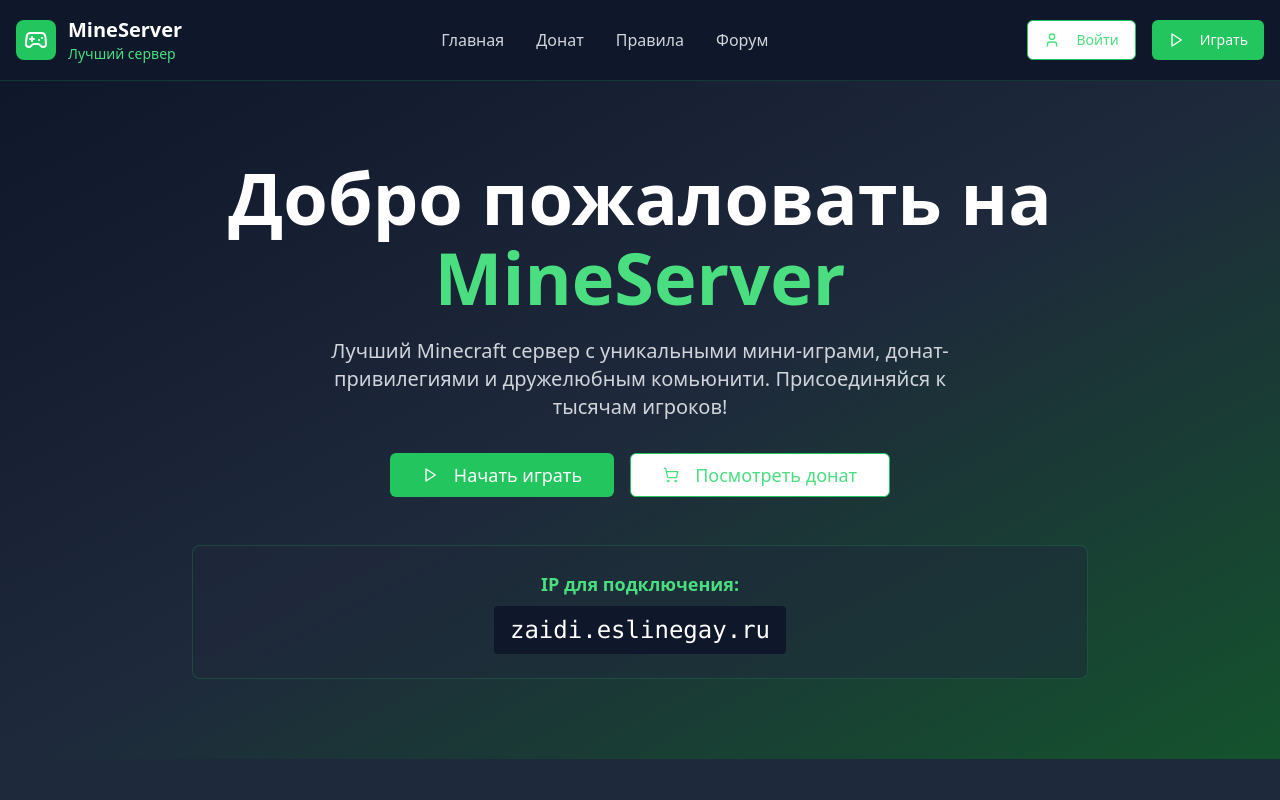
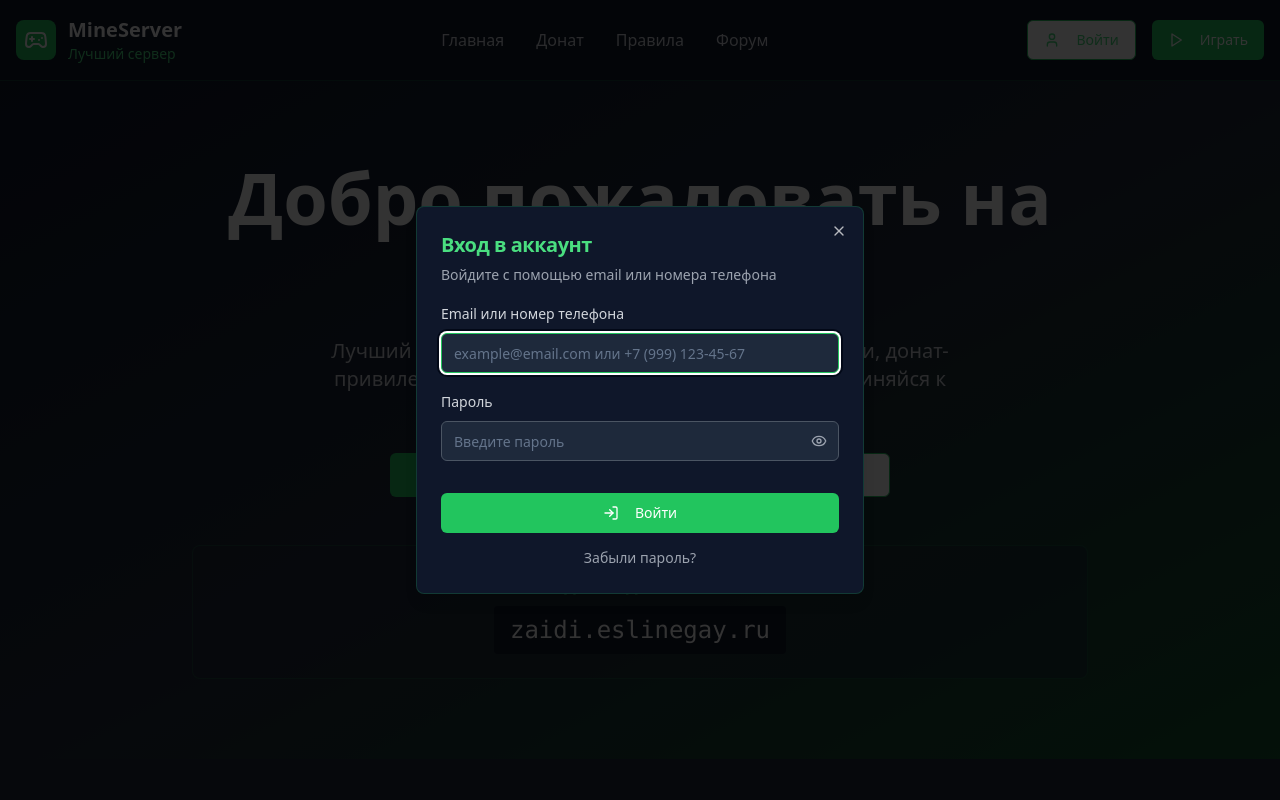
Before and after one commit to pr-poehali-dev/minecraft-server-donate-site-1, a React (Vite) app: page / in a window 1280 px wide. Both pictures are taken after a click on the button "Войти". Shown: the top 800 px of the page. Built offline with nearby package versions, Linux system fonts and the light colour scheme.

Commit message:
Добавить вход по почте и телефону

```diff
--- a/src/components/Header.tsx
+++ b/src/components/Header.tsx
@@ -1,7 +1,11 @@
+import { useState } from "react";
 import { Button } from "@/components/ui/button";
 import Icon from "@/components/ui/icon";
+import LoginModal from "@/components/LoginModal";
 
 const Header = () => {
+  const [showLoginModal, setShowLoginModal] = useState(false);
+
   return (
     <header className="bg-slate-900 border-b border-green-500/20 sticky top-0 z-50">
       <div className="container mx-auto px-4 py-4 flex items-center justify-between">
@@ -46,6 +50,7 @@ const Header = () => {
           <Button
             variant="outline"
             className="border-green-500 text-green-400 hover:bg-green-500 hover:text-white"
+            onClick={() => setShowLoginModal(true)}
           >
             <Icon name="User" size={16} className="mr-2" />
             Войти
@@ -54,6 +59,8 @@ const Header = () => {
             <Icon name="Play" size={16} className="mr-2" />
             Играть
           </Button>
+
+          <LoginModal open={showLoginModal} onOpenChange={setShowLoginModal} />
         </div>
       </div>
     </header>
--- /dev/null
+++ b/src/components/LoginModal.tsx
@@ -0,0 +1,150 @@
+import { useState } from "react";
+import { Button } from "@/components/ui/button";
+import { Input } from "@/components/ui/input";
+import { Label } from "@/components/ui/label";
+import {
+  Dialog,
+  DialogContent,
+  DialogHeader,
+  DialogTitle,
+  DialogDescription,
+} from "@/components/ui/dialog";
+import Icon from "@/components/ui/icon";
+
+interface LoginModalProps {
+  open: boolean;
+  onOpenChange: (open: boolean) => void;
+}
+
+const LoginModal = ({ open, onOpenChange }: LoginModalProps) => {
+  const [emailOrPhone, setEmailOrPhone] = useState("");
+  const [password, setPassword] = useState("");
+  const [showPassword, setShowPassword] = useState(false);
+  const [errors, setErrors] = useState<{
+    emailOrPhone?: string;
+    password?: string;
+  }>({});
+
+  const validateForm = () => {
+    const newErrors: { emailOrPhone?: string; password?: string } = {};
+
+    // Валидация email или телефона
+    const emailRegex = /^[^\s@]+@[^\s@]+\.[^\s@]+$/;
+    const phoneRegex =
+      /^(\+7|8)?[\s\-]?\(?[489][0-9]{2}\)?[\s\-]?[0-9]{3}[\s\-]?[0-9]{2}[\s\-]?[0-9]{2}$/;
+
+    if (!emailOrPhone.trim()) {
+      newErrors.emailOrPhone = "Введите email или номер телефона";
+    } else if (
+      !emailRegex.test(emailOrPhone) &&
+      !phoneRegex.test(emailOrPhone)
+    ) {
+      newErrors.emailOrPhone = "Неверный формат email или телефона";
+    }
+
+    // Валидация пароля
+    if (!password.trim()) {
+      newErrors.password = "Введите пароль";
+    } else if (password.length < 6) {
+      newErrors.password = "Пароль должен содержать минимум 6 символов";
+    }
+
+    setErrors(newErrors);
+    return Object.keys(newErrors).length === 0;
+  };
+
+  const handleSubmit = (e: React.FormEvent) => {
+    e.preventDefault();
+    if (validateForm()) {
+      console.log("Вход:", { emailOrPhone, password });
+      // Здесь будет логика авторизации
+      onOpenChange(false);
+      setEmailOrPhone("");
+      setPassword("");
+      setErrors({});
+    }
+  };
+
+  return (
+    <Dialog open={open} onOpenChange={onOpenChange}>
+      <DialogContent className="sm:max-w-md bg-slate-900 border-green-500/20 text-white">
+        <DialogHeader>
+          <DialogTitle className="text-green-400 text-xl">
+            Вход в аккаунт
+          </DialogTitle>
+          <DialogDescription className="text-gray-400">
+            Войдите с помощью email или номера телефона
+          </DialogDescription>
+        </DialogHeader>
+
+        <form onSubmit={handleSubmit} className="space-y-4">
+          <div className="space-y-2">
+            <Label htmlFor="emailOrPhone" className="text-gray-300">
+              Email или номер телефона
+            </Label>
+            <Input
+              id="emailOrPhone"
+              type="text"
+              placeholder="example@email.com или +7 (999) 123-45-67"
+              value={emailOrPhone}
+              onChange={(e) => setEmailOrPhone(e.target.value)}
+              className="bg-slate-800 border-gray-600 text-white placeholder-gray-400 focus:border-green-500"
+            />
+            {errors.emailOrPhone && (
+              <p className="text-red-400 text-sm">{errors.emailOrPhone}</p>
+            )}
+          </div>
+
+          <div className="space-y-2">
+            <Label htmlFor="password" className="text-gray-300">
+              Пароль
+            </Label>
+            <div className="relative">
+              <Input
+                id="password"
+                type={showPassword ? "text" : "password"}
+                placeholder="Введите пароль"
+                value={password}
+                onChange={(e) => setPassword(e.target.value)}
+                className="bg-slate-800 border-gray-600 text-white placeholder-gray-400 focus:border-green-500 pr-10"
+              />
+              <Button
+                type="button"
+                variant="ghost"
+                size="icon"
+                className="absolute right-0 top-0 h-full px-3 text-gray-400 hover:text-green-400"
+                onClick={() => setShowPassword(!showPassword)}
+              >
+                <Icon name={showPassword ? "EyeOff" : "Eye"} size={16} />
+              </Button>
+            </div>
+            {errors.password && (
+              <p className="text-red-400 text-sm">{errors.password}</p>
+            )}
+          </div>
+
+          <div className="flex flex-col space-y-3 pt-4">
+            <Button
+              type="submit"
+              className="w-full bg-green-500 hover:bg-green-600 text-white"
+            >
+              <Icon name="LogIn" size={16} className="mr-2" />
+              Войти
+            </Button>
+
+            <div className="text-center">
+              <a
+                href="#forgot"
+                className="text-sm text-gray-400 hover:text-green-400 transition-colors"
+              >
+                Забыли пароль?
+              </a>
+            </div>
+          </div>
+        </form>
+      </DialogContent>
+    </Dialog>
+  );
+};
+
+export default LoginModal;
```
